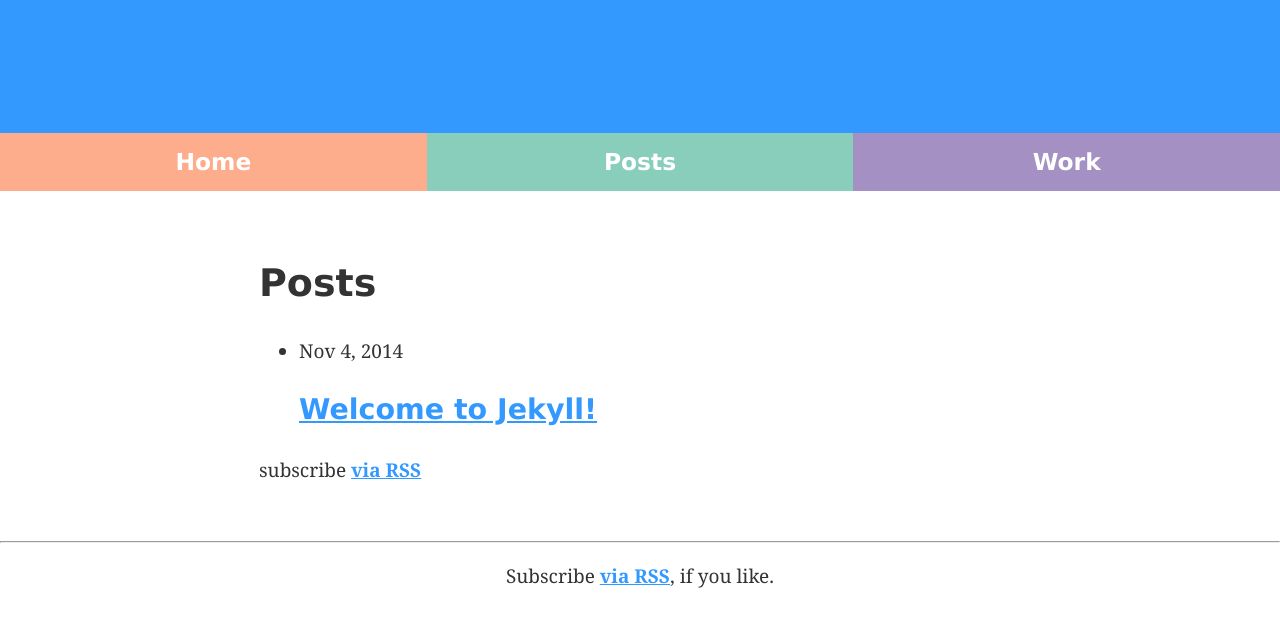
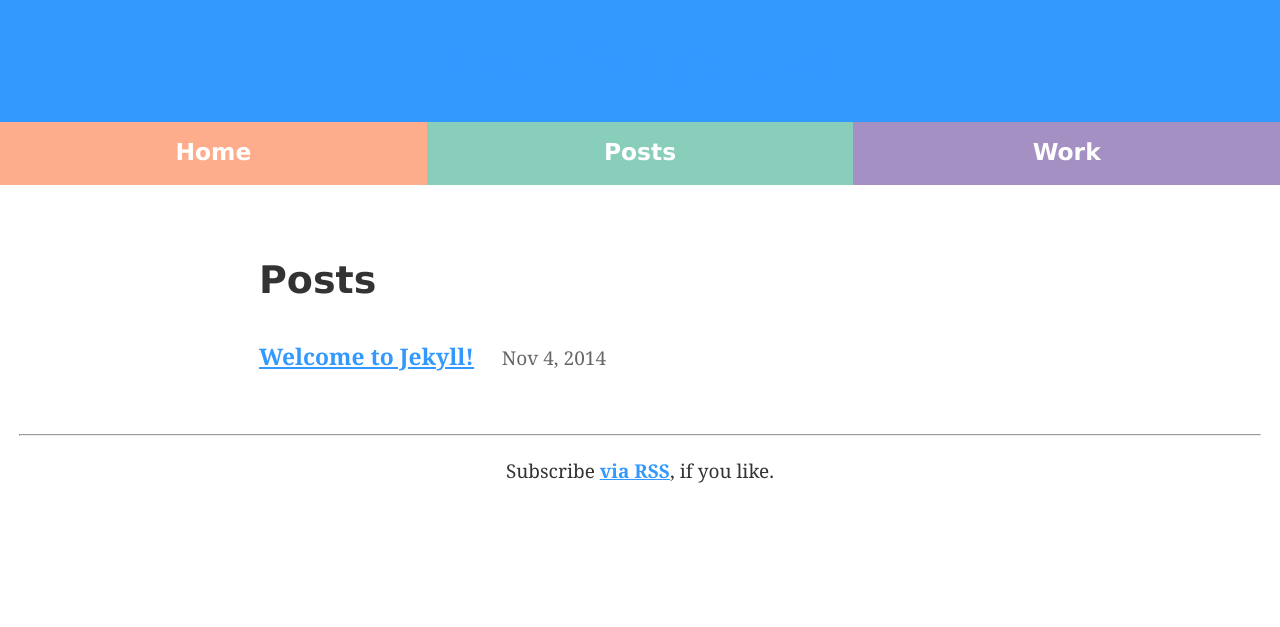
Before and after one commit to hdrhbbu1/hughgrigg.com, a Jekyll site: the page built from posts/index.html, in a window 1280 px wide. Shown: the top 627 px of the page. Built offline with Jekyll 4.4.1, drawn with Linux system fonts in a browser that asks for light colours; some web fonts are replaced.

Commit message:
Improve posts list design

```diff
--- a/_sass/base/body.scss
+++ b/_sass/base/body.scss
@@ -8,7 +8,7 @@ body {
     width: 100%;
     text-align: center;
     overflow-x: hidden;
-    line-height: 1.5;
+    line-height: 1.7;
     @include breakpoint(small) {
         font-size: 16px;
     }
--- a/_sass/modules/article.scss
+++ b/_sass/modules/article.scss
@@ -1,4 +1,4 @@
 article {
-    line-height: 1.7;
+    line-height: 2;
     font-family: $body-font;
 }
--- a/_sass/modules/header.scss
+++ b/_sass/modules/header.scss
@@ -1,8 +1,8 @@
 .header {
     background-color: $brand-colour;
     color: #fff;
-    padding: 2em;
+    padding: 1.5em;
     @include breakpoint(small) {
-        padding: 1.5em;
+        padding: 1em;
     }
 }
--- /dev/null
+++ b/_sass/modules/post-list.scss
@@ -0,0 +1,14 @@
+.post-list {
+    list-style-type: none;
+    padding: 0;
+}
+
+.post-list-link {
+    font-weight: bolder;
+    font-size: 120%;
+    margin-right: 1em;
+}
+
+.post-link-meta {
+    color: lighten($text-colour, 20%);
+}
--- a/_sass/modules/post-meta.scss
+++ b/_sass/modules/post-meta.scss
@@ -1,3 +1,4 @@
 .post-date {
     font-weight: bolder;
+    color: lighten($text-colour, 20%);
 }
--- a/css/main.scss
+++ b/css/main.scss
@@ -11,11 +11,14 @@
         "base/body",
         "base/a",
         "base/h",
+        "base/hr",
         "layout/layout",
+        "layout/footer",
         "modules/article",
         "modules/nav",
         "modules/site-title",
         "modules/post-meta",
+        "modules/post-list",
         "modules/header",
         "syntax-highlighting"
 ;
--- a/posts/index.html
+++ b/posts/index.html
@@ -8,16 +8,11 @@ layout: default
 
   <ul class="post-list">
     {% for post in site.posts %}
-      <li>
-        <span class="post-meta">{{ post.date | date: "%b %-d, %Y" }}</span>
-
-        <h2>
-          <a class="post-link" href="{{ post.url | prepend: site.baseurl }}">{{ post.title }}</a>
-        </h2>
+      <li class="post-list-item">
+          <a class="post-list-link" href="{{ post.url | prepend: site.baseurl }}">{{ post.title }}</a>
+          <span class="post-link-meta">{{ post.date | date: "%b %-d, %Y" }}</span>
       </li>
     {% endfor %}
   </ul>
 
-  <p class="rss-subscribe">subscribe <a href="{{ "/feed.xml" | prepend: site.baseurl }}">via RSS</a></p>
-
 </div>
```
